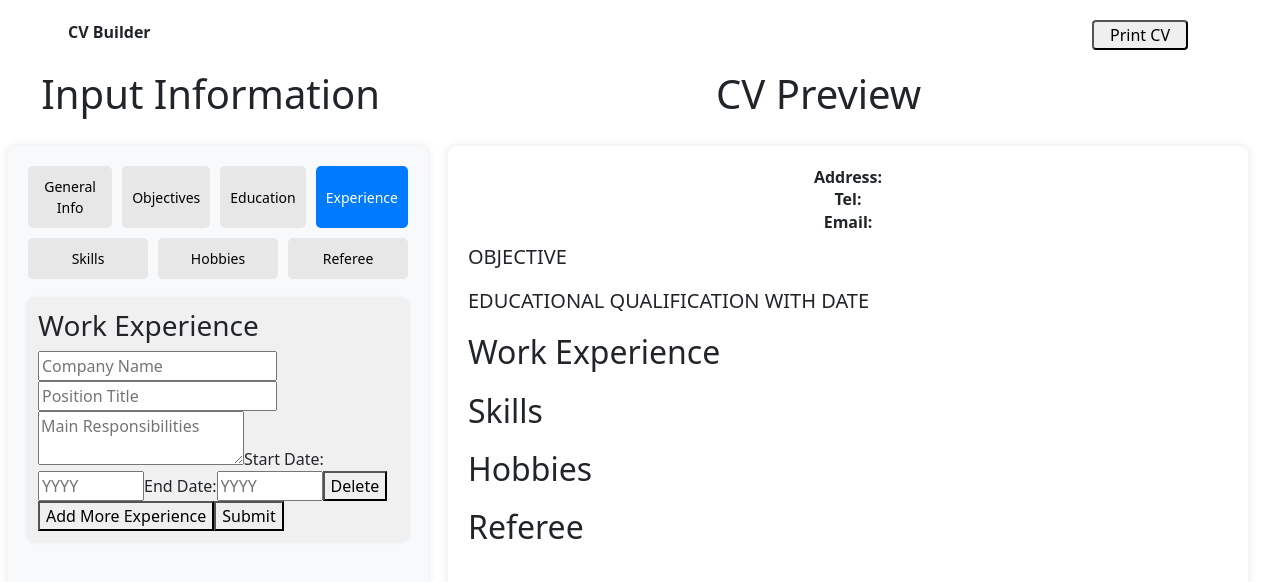
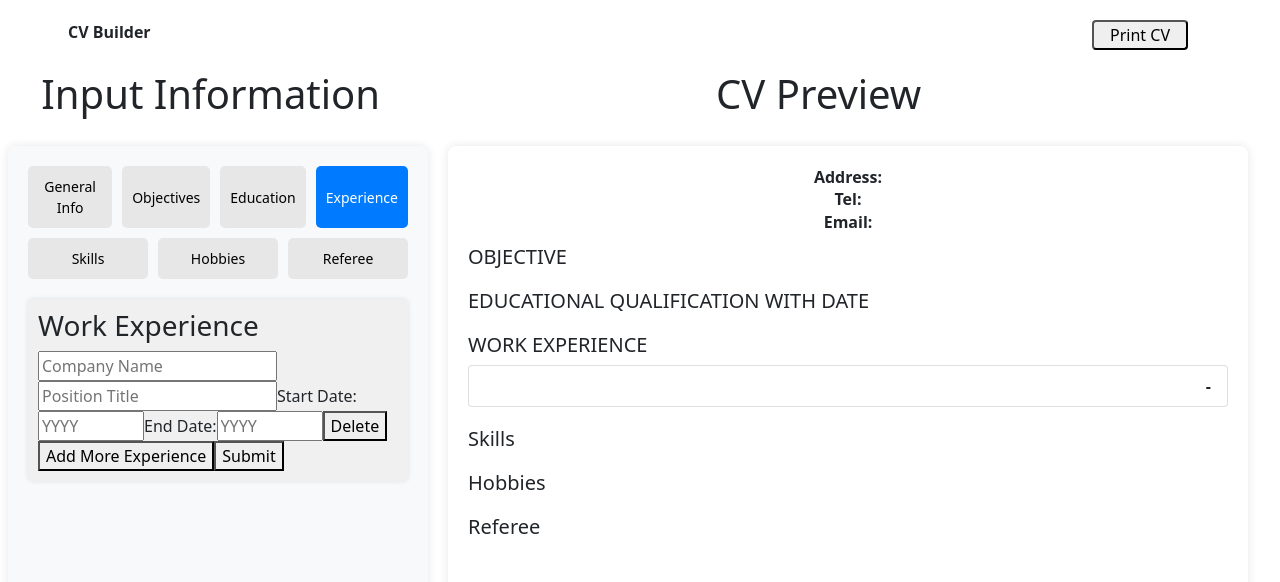
Before and after one commit to Ozioma45/React_CV_BUILDERS, a React (Vite) app: page / in a window 1280 px wide. Both pictures are taken after a click on the button "Experience". Shown: the top 582 px of the page. Built offline with nearby package versions, Linux system fonts and the light colour scheme.

Commit message:
updated all section for a more cv format look and also completed the project

```diff
--- a/src/App.jsx
+++ b/src/App.jsx
@@ -154,19 +154,23 @@ const App = () => {
           ))}
         </div>
         <div className="cv-section">
-          <h2>Work Experience</h2>
+          <h5>WORK EXPERIENCE</h5>
           {practicalData.map((exp) => (
-            <div key={exp.id}>
-              <p>{exp.company}</p>
-              <p>{exp.position}</p>
-              <p>{exp.responsibilities}</p>
-              <p>{exp.startDate}</p>
-              <p>{exp.endDate}</p>
+            <ul key={exp.id} className="list-group">
+              <li className="list-group-item d-flex justify-content-between align-items-start">
+                <div className="ms-2 me-auto">
+                  <div className="fw-bold">{exp.company}</div>
+                  {exp.position}
                 </div>
+                <span className="fw-bold">
+                  {exp.startDate} - {exp.endDate}
+                </span>
+              </li>
+            </ul>
           ))}
         </div>
         <div className="cv-section">
-          <h2>Skills</h2>
+          <h5>Skills</h5>
           <ul>
             {skillsData.map((skill) => (
               <li key={skill.id}>{skill.skills}</li>
@@ -174,21 +178,27 @@ const App = () => {
           </ul>
         </div>
         <div className="cv-section">
-          <h2>Hobbies</h2>
+          <h5>Hobbies</h5>
+          <div className="ms-2">
             {hobbiesData.map((hobby) => (
               <span key={hobby.id}>{hobby.hobbies}</span>
             ))}
           </div>
+        </div>
         <div className="cv-section">
-          <h2>Referee</h2>
+          <h5>Referee</h5>
+          <div className="ms-2">
             {refereeData.map((ref) => (
-            <div key={ref.id}>
-              <p>{ref.name}</p>
-              <p>{ref.position}</p>
-              <p>{ref.institution}</p>
-              <p>{ref.number}</p>
+              <ul key={ref.id} className="list-unstyled">
+                <li>{ref.name}</li>
+                <li>{ref.position}</li>
+                <li>{ref.institution}</li>
+                <li>
+                  <strong>{ref.number}</strong>
+                </li>
+              </ul>
+            ))}
           </div>
-          ))}
         </div>
       </div>
     </div>
--- a/src/components/PracticalExperience.jsx
+++ b/src/components/PracticalExperience.jsx
@@ -6,7 +6,6 @@ function PracticalExperience({ setPracticalData }) {
       id: 1,
       company: "",
       position: "",
-      responsibilities: "",
       startDate: "",
       endDate: "",
     },
@@ -74,17 +73,6 @@ function PracticalExperience({ setPracticalData }) {
                   handleInputChange(experience.id, "position", e.target.value)
                 }
               />
-              <textarea
-                placeholder="Main Responsibilities"
-                value={experience.responsibilities}
-                onChange={(e) =>
-                  handleInputChange(
-                    experience.id,
-                    "responsibilities",
-                    e.target.value
-                  )
-                }
-              />
               <label>Start Date:</label>
               <input
                 type="number"
@@ -121,7 +109,6 @@ function PracticalExperience({ setPracticalData }) {
             <div key={experience.id} className="experience-entry">
               <p>Company Name: {experience.company}</p>
               <p>Position Title: {experience.position}</p>
-              <p>Main Responsibilities: {experience.responsibilities}</p>
               <p>Start Date: {experience.startDate}</p>
               <p>End Date: {experience.endDate}</p>
             </div>
```
Lines whose indentation alone changed are shown as unchanged.
